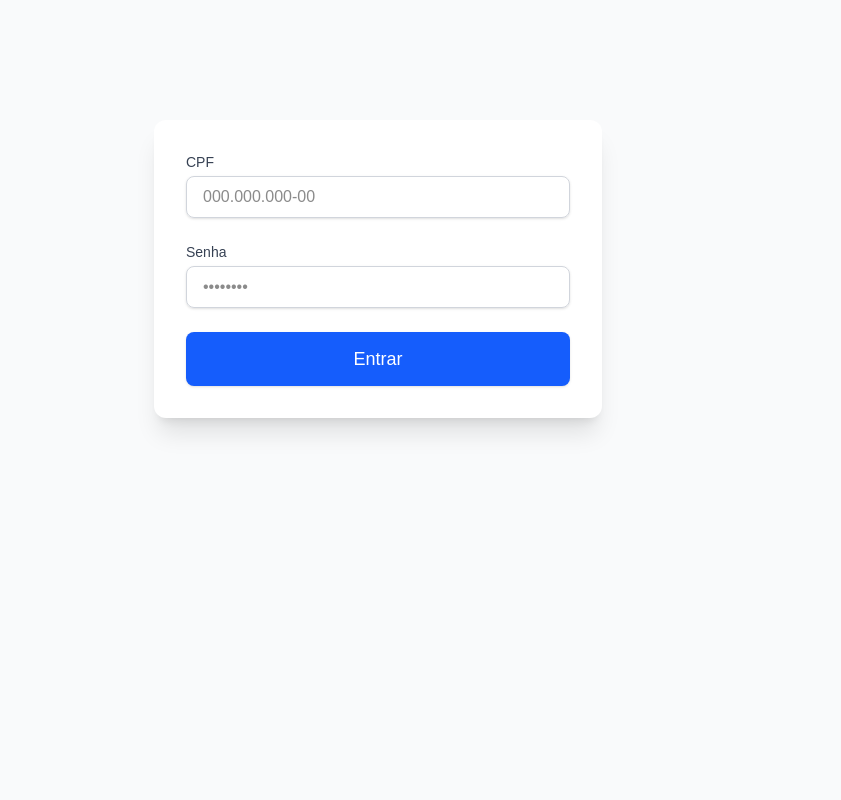
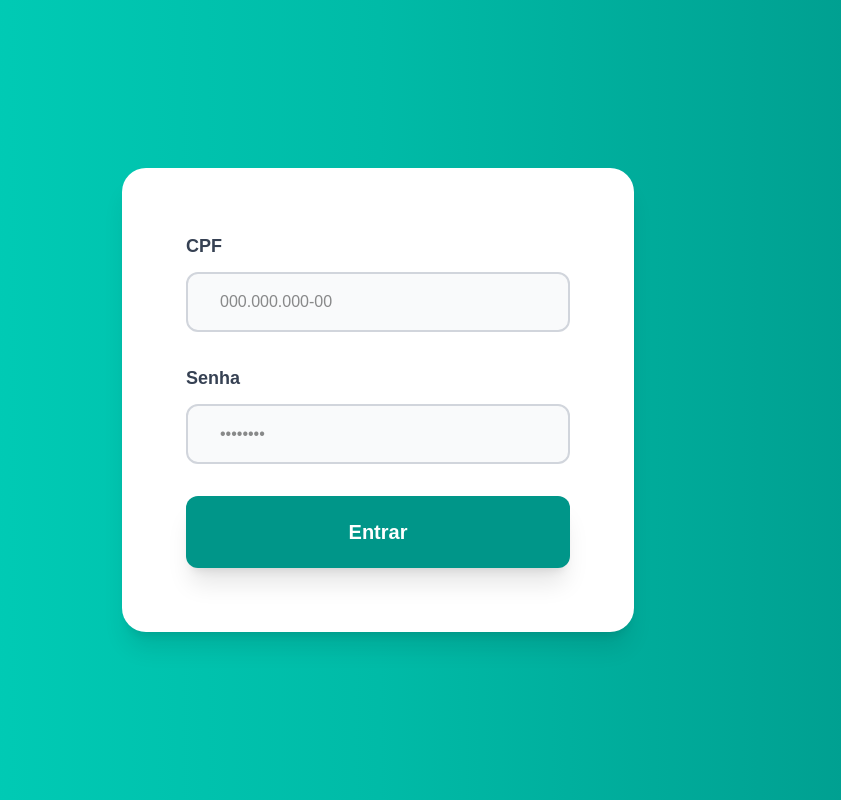
Before and after one commit to mdazevedo96/pgbd---app-agendamento, a Next.js app in the folder frontend/: page /login in a window 1280 px wide. Shown: the whole page, without its empty margins (262-1103 px from the left). Built offline with nearby package versions, Linux system fonts and the light colour scheme; no server answers.

Commit message:
chore: melhorado login page

```diff
--- a/frontend/app/login/page.tsx
+++ b/frontend/app/login/page.tsx
@@ -18,16 +18,11 @@ export default function LoginPage() {
     setLoading(true);
 
     try {
-      // 🔹 Chama o backend real
       const data = await loginUser(cpf, senha);
-
-      // 🔹 Armazena o token e o usuário
       localStorage.setItem("token", data.access_token);
       localStorage.setItem("user", JSON.stringify(data.user));
 
       console.log("Login realizado com sucesso:", data.user);
-
-      // 🔹 Redireciona para a home
       router.push("/home");
     } catch (err: any) {
       console.error("Erro ao fazer login:", err);
@@ -42,13 +37,13 @@ export default function LoginPage() {
       title="Acesse sua Conta"
       subtitle="Use seu CPF e senha para gerenciar seus agendamentos."
     >
-      <div className="bg-white dark:bg-gray-800 shadow-xl rounded-xl p-8 w-full max-w-md mx-auto">
-        <form onSubmit={handleSubmit} className="space-y-6">
-          {/* CPF */}
+      <div className="bg-gradient-to-r from-teal-400 via-teal-500 to-teal-600 min-h-screen flex justify-center items-center p-0 m-0">
+        <div className="bg-white dark:bg-gray-800 shadow-xl rounded-3xl p-16 w-full max-w-lg mx-auto transform transition-all duration-500 ease-in-out hover:scale-105">
+          <form onSubmit={handleSubmit} className="space-y-8">
             <div>
               <label
                 htmlFor="cpf"
-              className="block text-sm font-medium text-gray-700 dark:text-gray-300 mb-1"
+                className="block text-lg font-semibold text-gray-700 dark:text-gray-300 mb-3"
               >
                 CPF
               </label>
@@ -60,49 +55,46 @@ export default function LoginPage() {
                 value={cpf}
                 onChange={(e) => setCpf(e.target.value)}
                 disabled={loading}
-              className="w-full px-4 py-2 border border-gray-300 dark:border-gray-600 rounded-lg shadow-sm focus:outline-none focus:ring-2 focus:ring-blue-500 focus:border-transparent dark:bg-gray-700 dark:text-gray-100 disabled:opacity-50"
+                className="w-full px-8 py-4 border-2 border-gray-300 dark:border-gray-600 rounded-xl focus:outline-none focus:ring-4 focus:ring-teal-500 focus:border-transparent bg-gray-50 dark:bg-gray-700 dark:text-gray-100 disabled:opacity-50 transition duration-300 ease-in-out transform hover:scale-105"
                 placeholder="000.000.000-00"
               />
             </div>
 
-          {/* Senha */}
             <div>
               <label
                 htmlFor="senha"
-              className="block text-sm font-medium text-gray-700 dark:text-gray-300 mb-1"
+                className="block text-lg font-semibold text-gray-700 dark:text-gray-300 mb-3"
               >
                 Senha
               </label>
               <input
                 id="senha"
                 name="senha"
-              type="senha"
+                type="password"
                 required
                 value={senha}
                 onChange={(e) => setSenha(e.target.value)}
                 disabled={loading}
-              className="w-full px-4 py-2 border border-gray-300 dark:border-gray-600 rounded-lg shadow-sm focus:outline-none focus:ring-2 focus:ring-blue-500 focus:border-transparent dark:bg-gray-700 dark:text-gray-100 disabled:opacity-50"
+                className="w-full px-8 py-4 border-2 border-gray-300 dark:border-gray-600 rounded-xl focus:outline-none focus:ring-4 focus:ring-teal-500 focus:border-transparent bg-gray-50 dark:bg-gray-700 dark:text-gray-100 disabled:opacity-50 transition duration-300 ease-in-out transform hover:scale-105"
                 placeholder="••••••••"
               />
             </div>
 
-          {/* Erro */}
             {error && (
-            <p className="text-sm text-red-600 dark:text-red-400 bg-red-100 dark:bg-red-900/30 p-3 rounded-lg border border-red-300 dark:border-red-700">
+              <p className="text-sm text-red-600 dark:text-red-400 bg-red-100 dark:bg-red-900/30 p-4 rounded-lg border border-red-300 dark:border-red-700">
                 {error}
               </p>
             )}
 
-          {/* Botão */}
             <div>
               <button
                 type="submit"
                 disabled={loading}
-              className="w-full flex justify-center py-3 px-4 border border-transparent rounded-lg shadow-sm text-lg font-medium text-white bg-blue-600 hover:bg-blue-700 focus:outline-none focus:ring-2 focus:ring-offset-2 focus:ring-blue-500 disabled:bg-blue-300 dark:disabled:bg-blue-800 transition duration-150 ease-in-out"
+                className="w-full flex justify-center py-5 px-6 border-2 border-transparent rounded-xl shadow-xl text-xl font-semibold text-white bg-teal-600 hover:bg-teal-700 focus:outline-none focus:ring-4 focus:ring-teal-500 disabled:bg-teal-300 transition-all duration-300 ease-in-out transform hover:scale-105"
               >
                 {loading ? (
                   <div className="flex items-center justify-center">
-                  <div className="animate-spin rounded-full h-5 w-5 border-b-2 border-white mr-3"></div>
+                    <div className="animate-spin rounded-full h-6 w-6 border-b-2 border-white mr-3"></div>
                     Entrando...
                   </div>
                 ) : (
@@ -112,6 +104,7 @@ export default function LoginPage() {
             </div>
           </form>
         </div>
+      </div>
     </PageLayout>
   );
 }
--- a/frontend/components/PageLayout.tsx
+++ b/frontend/components/PageLayout.tsx
@@ -17,7 +17,7 @@ export default function PageLayout({ children }: PageLayoutProps) {
     <main className="min-h-screen bg-gray-50">
       {shouldRenderHeader && <Header />}
 
-      <section className="pt-30 px-4">
+      <section className={pathname === "/login" ? "" : "pt-30 px-4"}>
         {children}
       </section>
     </main>
```
Lines whose indentation alone changed are shown as unchanged.
